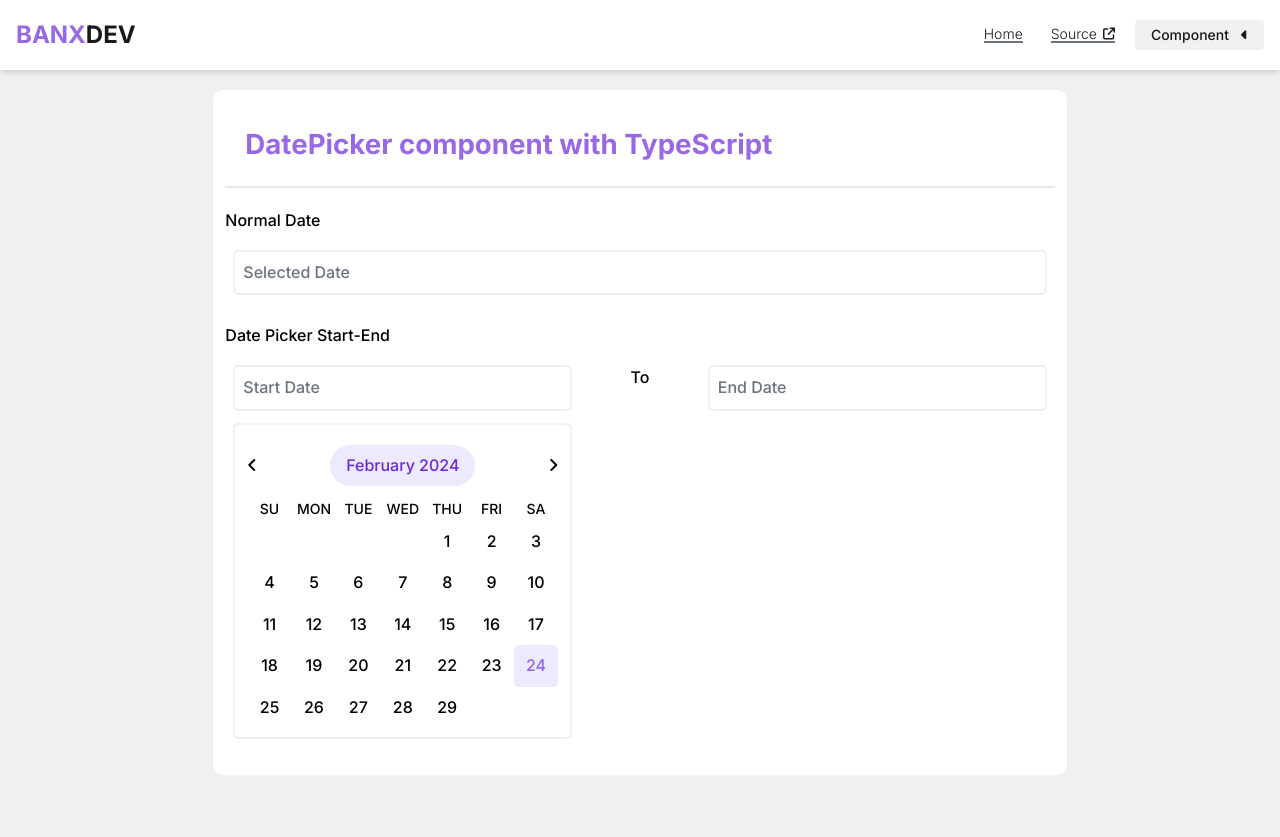
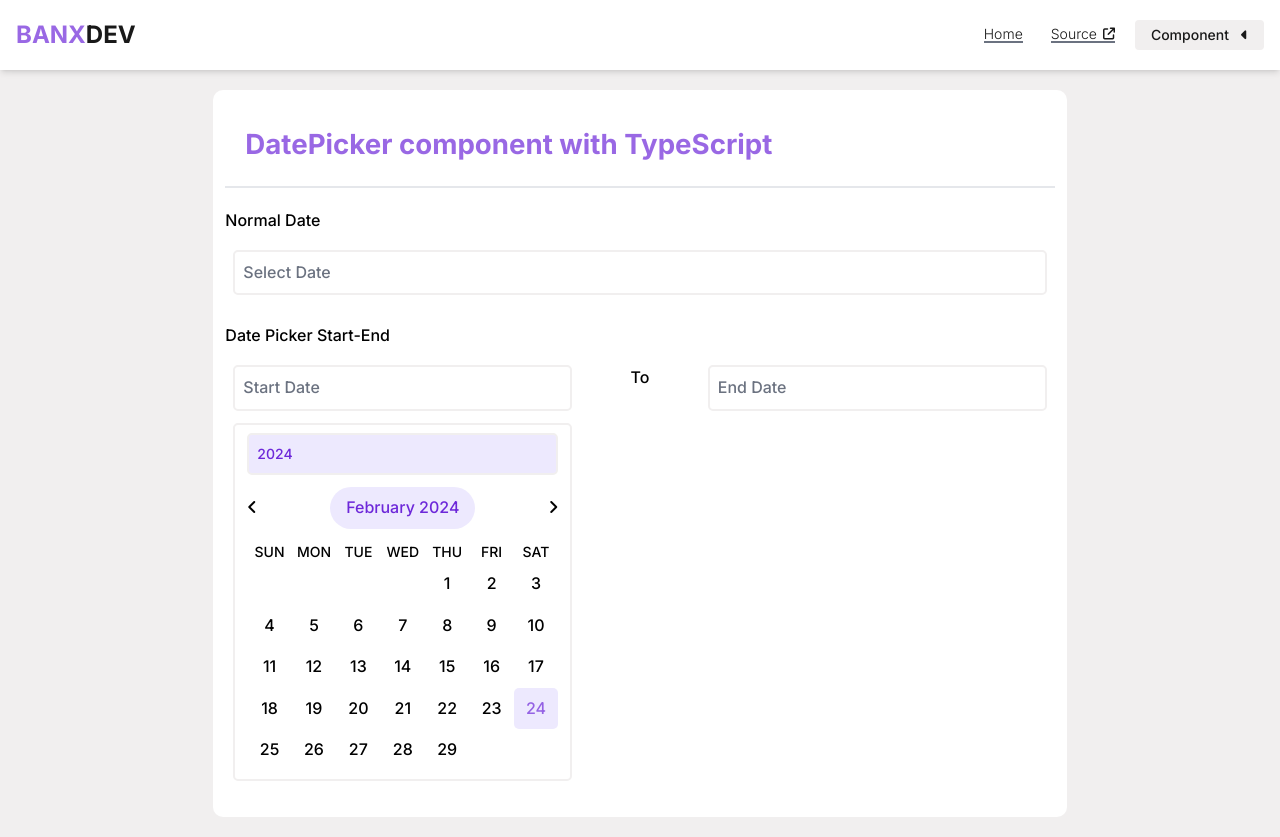
Before and after one commit to bpsrm/React-Component, a React (Vite) app: page /date-picker in a window 1280 px wide. Both pictures are taken after a click on the label "Start Date". Before the commit the page ends 800 px from the top, so only its background shows below. Built offline with nearby package versions, Linux system fonts and the light colour scheme.

Commit message:
update calendar datePicker component

```diff
--- a/src/components/datePicker/Calendar.tsx
+++ b/src/components/datePicker/Calendar.tsx
@@ -1,91 +1,94 @@
-import { useState } from "react";
+import { ChangeEvent, useState } from "react";
 
-const daysOfWeek = ["SU", "MON", "TUE", "WED", "THU", "FRI", "SA"];
+//json
+import { months, days } from "@/json/calendar.json";
 
 interface CalendarProps {
-  onSelect: (day: number) => void;
+  //   calendarType?: "start" | "end";
+  onSelectDate: (date: Date) => void;
 }
 
-export default function Calendar({ onSelect }: CalendarProps) {
-  const [currentDate, setCurrentDate] = useState(new Date());
+export default function Calendar({
+  onSelectDate,
+}: //   calendarType,
+CalendarProps) {
+  const [year, setYear] = useState(new Date().getFullYear());
+  const [month, setMonth] = useState(new Date().getMonth());
 
-  const daysInMonth = () => {
-    const year = currentDate.getFullYear();
-    const month = currentDate.getMonth();
-    return new Date(year, month + 1, 0).getDate();
+  const onChangeYear = (e: ChangeEvent<HTMLInputElement>) => {
+    const newYear = parseInt(e.target.value);
+    setYear(newYear);
   };
 
-  const firstDayOfMonth = () => {
-    const year = currentDate.getFullYear();
-    const month = currentDate.getMonth();
-    return new Date(year, month, 1).getDay();
-  };
-
-  const prevMonth = () => {
-    setCurrentDate(
-      new Date(currentDate.getFullYear(), currentDate.getMonth() - 1)
-    );
-  };
-
-  const nextMonth = () => {
-    setCurrentDate(
-      new Date(currentDate.getFullYear(), currentDate.getMonth() + 1)
-    );
+  const changeMonth = (offset: number) => {
+    setMonth((month + offset + 12) % 12);
   };
 
   const handleDayClick = (day: number) => {
-    onSelect(day);
+    const selectedDate = new Date(year, month, day);
+    onSelectDate(selectedDate);
   };
 
   const renderDays = () => {
-    const totalDays = daysInMonth();
-    const firstDay = firstDayOfMonth();
-    const today = new Date().getDate();
-    const thisMonth = new Date().getMonth();
-    const thisYear = new Date().getFullYear();
+    const today = new Date();
+    const firstDay = new Date(year, month, 1).getDay();
+    const daysArray = [];
 
-    const days = [];
     for (let i = 0; i < firstDay; i++) {
-      days.push(<div key={`empty-${i}`} className="empty"></div>);
+      daysArray.push({ date: 0, className: "" });
     }
 
-    for (let i = 1; i <= totalDays; i++) {
-      const isToday =
-        i === today &&
-        currentDate.getMonth() === thisMonth &&
-        currentDate.getFullYear() === thisYear;
-      days.push(
-        <div
-          key={i}
-          className={`day ${isToday ? "today" : ""}`}
-          onClick={() => handleDayClick(i)}
-        >
-          {i}
-        </div>
-      );
+    const daysInCurrentMonth = new Date(year, month + 1, 0).getDate();
+
+    for (let i = 1; i <= daysInCurrentMonth; i++) {
+      const currentDate = new Date(year, month, i);
+      const className =
+        currentDate.toLocaleDateString() === today.toLocaleDateString()
+          ? "day today"
+          : "day";
+      daysArray.push({ date: i, className: className });
     }
 
-    return days;
+    const remainingDays = 7 - (daysArray.length % 7);
+    for (let i = 0; i < remainingDays; i++) {
+      daysArray.push({ date: 0, className: "" });
+    }
+
+    return daysArray.map((day, index) => (
+      <div
+        key={index}
+        className={day.className}
+        onClick={() => handleDayClick(day.date)}
+      >
+        {day.date === 0 ? "" : day.date}
+      </div>
+    ));
   };
 
   return (
-    <div className="calendar w-full">
+    <div className="calendar">
+      <div className="w-full flex justify-end">
+        <input
+          type="number"
+          min={1}
+          value={year}
+          onChange={(e) => onChangeYear(e)}
+          className="inp-year-calendar w-full"
+        />
+      </div>
       <div className="h-calendar">
-        <button onClick={prevMonth}>
+        <button onClick={() => changeMonth(-1)}>
           <i className="fa-solid fa-angle-left"></i>
         </button>
         <div className="px-4 py-2 bg-violet-dr-main rounded-[50px] text-violet-da-main">
-          {currentDate.toLocaleString("default", {
-            month: "long",
-            year: "numeric",
-          })}
+          {months[month]} {year}
         </div>
-        <button onClick={nextMonth}>
+        <button onClick={() => changeMonth(1)}>
           <i className="fa-solid fa-angle-right"></i>
         </button>
       </div>
       <div className="days-of-week">
-        {daysOfWeek.map((day) => (
+        {days.map((day) => (
           <div key={day} className="day-of-week">
             {day}
           </div>
--- a/src/components/datePicker/DatePickerLength.tsx
+++ b/src/components/datePicker/DatePickerLength.tsx
@@ -1,4 +1,6 @@
 import { useState } from "react";
+
+//components
 import Calendar from "./Calendar";
 
 const DatePickerLength = () => {
@@ -6,14 +8,6 @@ const DatePickerLength = () => {
   const [endDate, setEndDate] = useState<Date | null>(null);
   const [showStartCalendar, setShowStartCalendar] = useState<boolean>(false);
   const [showEndCalendar, setShowEndCalendar] = useState<boolean>(false);
-
-  const formatDate = (date: Date | null) => {
-    return date ? (
-      <p className="text-violet-main">{date.toLocaleDateString()}</p>
-    ) : (
-      ""
-    );
-  };
 
   const handleLabelClick = (calendarType: "start" | "end") => {
     if (calendarType === "start") {
@@ -25,17 +19,15 @@ const DatePickerLength = () => {
     }
   };
 
-  const handleSelectDate = (day: number, calendarType: "start" | "end") => {
-    const newDate = new Date();
-    newDate.setDate(day);
+  const handleSelectDate = (date: Date, calendarType: "start" | "end") => {
     if (calendarType === "start") {
-      setStartDate(newDate);
+      setStartDate(date);
       setShowStartCalendar(false);
-      console.log("date length (start):", newDate.toLocaleDateString());
+      console.log("date length (start):", date.toLocaleDateString());
     } else {
-      setEndDate(newDate);
+      setEndDate(date);
       setShowEndCalendar(false);
-      console.log("date length (end):", newDate.toLocaleDateString());
+      console.log("date length (end):", date.toLocaleDateString());
     }
   };
 
@@ -49,10 +41,18 @@ const DatePickerLength = () => {
               className="label-date"
               onClick={() => handleLabelClick("start")}
             >
-              {formatDate(startDate) || "Start Date"}
+              {startDate ? (
+                <p className="text-violet-main">
+                  {startDate.toLocaleDateString()}
+                </p>
+              ) : (
+                "Start Date"
+              )}
             </label>
             {showStartCalendar && (
-              <Calendar onSelect={(day) => handleSelectDate(day, "start")} />
+              <Calendar
+                onSelectDate={(day) => handleSelectDate(day, "start")}
+              />
             )}
           </div>
           <p className="w-full lg:w-2/12 flex justify-center items-center">
@@ -64,10 +64,16 @@ const DatePickerLength = () => {
               className="label-date"
               onClick={() => handleLabelClick("end")}
             >
-              {formatDate(endDate) || "End Date"}
+              {endDate ? (
+                <p className="text-violet-main">
+                  {endDate.toLocaleDateString()}
+                </p>
+              ) : (
+                "End Date"
+              )}
             </label>
             {showEndCalendar && (
-              <Calendar onSelect={(day) => handleSelectDate(day, "end")} />
+              <Calendar onSelectDate={(day) => handleSelectDate(day, "end")} />
             )}
           </div>
         </div>
--- a/src/components/datePicker/DatePickerNormal.tsx
+++ b/src/components/datePicker/DatePickerNormal.tsx
@@ -1,36 +1,32 @@
 import { useState } from "react";
+
+//components
 import Calendar from "./Calendar";
 
 const DatePickerNormal = () => {
   const [selectedDate, setSelectedDate] = useState<Date | null>(null);
   const [showCalendar, setShowCalendar] = useState<boolean>(false);
 
-  const formatDate = (date: Date | null) => {
-    return date ? (
-      <p className="text-violet-main">{date.toLocaleDateString()}</p>
-    ) : (
-      ""
-    );
-  };
-
-  const handleLabelClick = () => {
-    setShowCalendar(!showCalendar);
-  };
-
-  const handleSelectDate = (day: number) => {
-    const newDate = new Date();
-    newDate.setDate(day);
-    setSelectedDate(newDate);
+  const handleSelectDate = (date: Date) => {
+    setSelectedDate(date);
     setShowCalendar(false);
-    console.log("normal date: " + newDate);
   };
 
   return (
     <div className="pad-main">
-      <label className="label-date flex" onClick={handleLabelClick}>
-        {formatDate(selectedDate) || "Selected Date"}
+      <label
+        className="label-date flex"
+        onClick={() => setShowCalendar(!showCalendar)}
+      >
+        {selectedDate ? (
+          <p className="text-violet-main">
+            {selectedDate.toLocaleDateString()}
+          </p>
+        ) : (
+          "Select Date"
+        )}
       </label>
-      {showCalendar && <Calendar onSelect={handleSelectDate} />}
+      {showCalendar && <Calendar onSelectDate={handleSelectDate} />}
     </div>
   );
 };
--- a/src/components/datePicker/MainDatePicker.tsx
+++ b/src/components/datePicker/MainDatePicker.tsx
@@ -1,9 +1,9 @@
+//styles
+import "@/styles/datepicker.css";
+
 //components
 import DatePickerNormal from "./DatePickerNormal";
 import DatePickerLength from "./DatePickerLength";
-
-//styles
-import "@/styles/datepicker.css";
 
 export default function DatePicker() {
   return (
--- /dev/null
+++ b/src/json/calendar.json
@@ -0,0 +1,17 @@
+{
+  "months": [
+    "January",
+    "February",
+    "March",
+    "April",
+    "May",
+    "June",
+    "July",
+    "August",
+    "September",
+    "October",
+    "November",
+    "December"
+  ],
+  "days": ["SUN", "MON", "TUE", "WED", "THU", "FRI", "SAT"]
+}
--- a/src/styles/datepicker.css
+++ b/src/styles/datepicker.css
@@ -39,3 +39,7 @@
 .empty {
   @apply border-0;
 }
+
+.inp-year-calendar {
+  @apply p-2 focus-visible:border-0 focus-visible:outline-none bg-violet-dr-main rounded-[5px] text-violet-da-main;
+}
```
